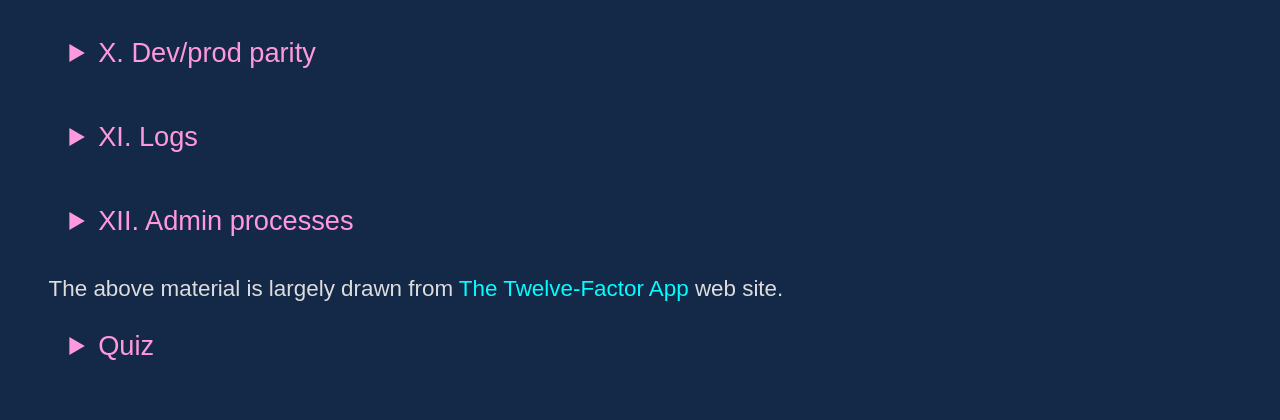
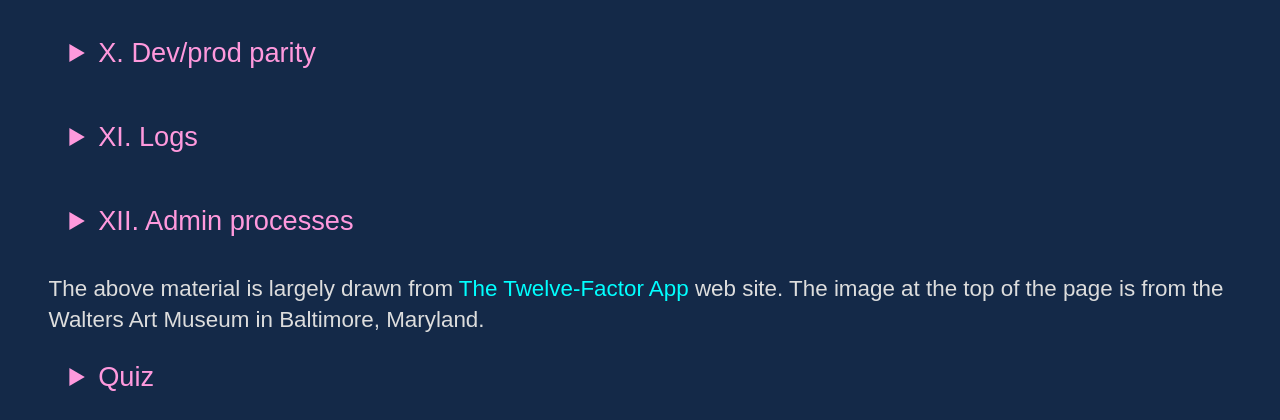
Before and after one commit to gcallah/OnlineDevops, a Django app: template devops/templates/twelve.html in a window 1280 px wide. Shown: the part 1148-1568 px from the top of the page. Before the commit the page ends 1508 px from the top, so only its background shows below. Run offline with Django 3.2, Linux system fonts and the light colour scheme; data comes from the database, SQL or seed files in the repository; the template is opened without the code that fills it: values that come from a table or form of the project are taken from there, most other values are stand-ins (such as "Sample title", 1, 10 or a date in 2020); some libraries are stand-ins or nearby versions.

Commit message:
Credit for Olympians image in 12.

```diff
--- a/devops/templates/twelve.html
+++ b/devops/templates/twelve.html
@@ -311,7 +311,8 @@
         <p>
             The above material is largely drawn from
             <a href="https://12factor.net/processes">The Twelve-Factor App</a>
-            web site.
+            web site. The image at the top of the page is from the
+             Walters Art Museum in Baltimore, Maryland.
         </p>
 
 
```
